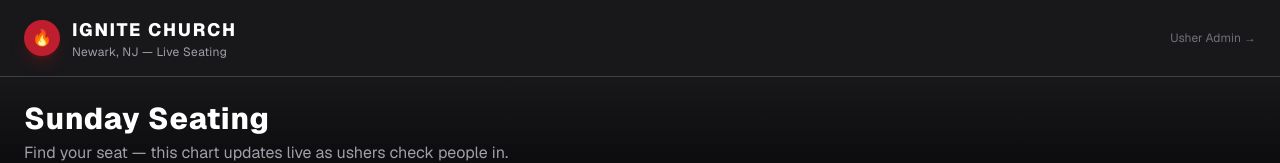
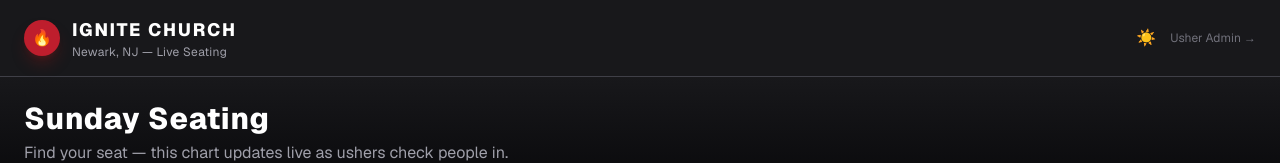
Before and after one commit to johanjacob700/ignite-seating, a Next.js app: page / in a window 1280 px wide. Shown: the top 163 px of the page. Built offline with nearby package versions, Linux system fonts and the light colour scheme; no server answers; the database is empty.

Commit message:
Add light/dark theme toggle with localStorage persistence

```diff
--- a/app/admin/page.tsx
+++ b/app/admin/page.tsx
@@ -10,6 +10,7 @@ import SeatingChart from '@/components/SeatingChart'
 import LayoutEditor from '@/components/LayoutEditor'
 import AttendanceSubmit from '@/components/AttendanceSubmit'
 import ServiceTimer from '@/components/ServiceTimer'
+import ThemeToggle from '@/components/ThemeToggle'
 import { SectionConfig } from '@/lib/supabase'
 
 const ADMIN_PASSWORD = process.env.NEXT_PUBLIC_ADMIN_PASSWORD ?? 'ignite2024'
@@ -107,6 +108,7 @@ export default function AdminPage() {
           </div>
 
           <div className="flex items-center gap-2">
+            <ThemeToggle />
             {activeTab === 'seating' && (
               <button
                 onClick={() => setShowResetConfirm(true)}
--- a/app/globals.css
+++ b/app/globals.css
@@ -4,19 +4,13 @@
 :root {
   --ignite-red: #BE1E2D;
   --ignite-red-dark: #9e1826;
-  --background: #09090b;   /* zinc-950 */
-  --foreground: #fafafa;
 }
 
 @theme inline {
-  --color-background: var(--background);
-  --color-foreground: var(--foreground);
   --font-sans: var(--font-geist-sans);
 }
 
 body {
-  background: var(--background);
-  color: var(--foreground);
   font-family: var(--font-geist-sans, Arial, Helvetica, sans-serif);
 }
 
@@ -24,3 +18,32 @@ body {
 html {
   scroll-behavior: smooth;
 }
+
+/* ── Light theme ──────────────────────────────────────────────────────────────
+   Flip the zinc scale so the default dark UI becomes light.
+   Every bg-zinc-*, text-zinc-*, border-zinc-* utility automatically picks up
+   these overrides — no component changes needed.
+   --color-white is remapped to near-black so text-white headings stay
+   readable on light backgrounds. Seat buttons keep their status colors
+   (emerald/red/amber) which are unaffected by zinc overrides.
+*/
+html.light {
+  color-scheme: light;
+  --color-white:     #18181b;   /* zinc-900  — headings / primary text */
+  --color-zinc-950:  #fafafa;   /* page background */
+  --color-zinc-900:  #f4f4f5;   /* card / header background */
+  --color-zinc-800:  #e4e4e7;   /* input / secondary card background */
+  --color-zinc-700:  #d4d4d8;   /* borders */
+  --color-zinc-600:  #a1a1aa;   /* subtle / very muted text */
+  --color-zinc-500:  #71717a;   /* muted text — same in both themes */
+  --color-zinc-400:  #52525b;   /* secondary text */
+  --color-zinc-300:  #3f3f46;   /* body text */
+  --color-zinc-200:  #27272a;
+  --color-zinc-100:  #18181b;
+  --color-zinc-50:   #09090b;
+}
+
+/* Smooth transition when toggling between themes */
+*, *::before, *::after {
+  transition: background-color 150ms ease, border-color 150ms ease, color 150ms ease;
+}
--- a/app/layout.tsx
+++ b/app/layout.tsx
@@ -24,6 +24,15 @@ export default function RootLayout({
 }>) {
   return (
     <html lang="en" className={`${geist.variable} h-full antialiased`}>
+      <head>
+        {/* Apply saved theme before first paint to avoid a flash of wrong theme */}
+        <script dangerouslySetInnerHTML={{ __html: `
+          try {
+            if (localStorage.getItem('theme') === 'light')
+              document.documentElement.classList.add('light')
+          } catch(e) {}
+        `}} />
+      </head>
       <body className="min-h-full bg-zinc-950 text-white" suppressHydrationWarning>{children}</body>
     </html>
   );
--- a/app/page.tsx
+++ b/app/page.tsx
@@ -3,6 +3,7 @@
 // No login required.
 
 import SeatingChart from '@/components/SeatingChart'
+import ThemeToggle from '@/components/ThemeToggle'
 import Link from 'next/link'
 
 export default function PublicPage() {
@@ -24,13 +25,15 @@ export default function PublicPage() {
             </div>
           </div>
 
-          {/* Link to admin (ushers only) */}
+          <div className="flex items-center gap-2">
+            <ThemeToggle />
             <Link
               href="/admin"
               className="text-zinc-500 hover:text-zinc-300 text-xs transition-colors"
             >
               Usher Admin →
             </Link>
+          </div>
         </div>
       </header>
 
--- /dev/null
+++ b/components/ThemeToggle.tsx
@@ -0,0 +1,38 @@
+'use client'
+
+// ThemeToggle — switches between dark (default) and light theme.
+// Persists the choice in localStorage and applies/removes the `light` class
+// on <html> so the CSS variable overrides in globals.css take effect.
+
+import { useState, useEffect } from 'react'
+
+export default function ThemeToggle() {
+  const [isLight, setIsLight] = useState(false)
+
+  // Sync with whatever the anti-flash script applied before hydration
+  useEffect(() => {
+    setIsLight(document.documentElement.classList.contains('light'))
+  }, [])
+
+  const toggle = () => {
+    const next = !isLight
+    setIsLight(next)
+    if (next) {
+      document.documentElement.classList.add('light')
+      localStorage.setItem('theme', 'light')
+    } else {
+      document.documentElement.classList.remove('light')
+      localStorage.setItem('theme', 'dark')
+    }
+  }
+
+  return (
+    <button
+      onClick={toggle}
+      title={isLight ? 'Switch to dark mode' : 'Switch to light mode'}
+      className="w-8 h-8 flex items-center justify-center rounded-lg text-zinc-400 hover:text-zinc-200 hover:bg-zinc-800 transition-colors text-base"
+    >
+      {isLight ? '🌙' : '☀️'}
+    </button>
+  )
+}
```
Lines whose indentation alone changed are shown as unchanged.
